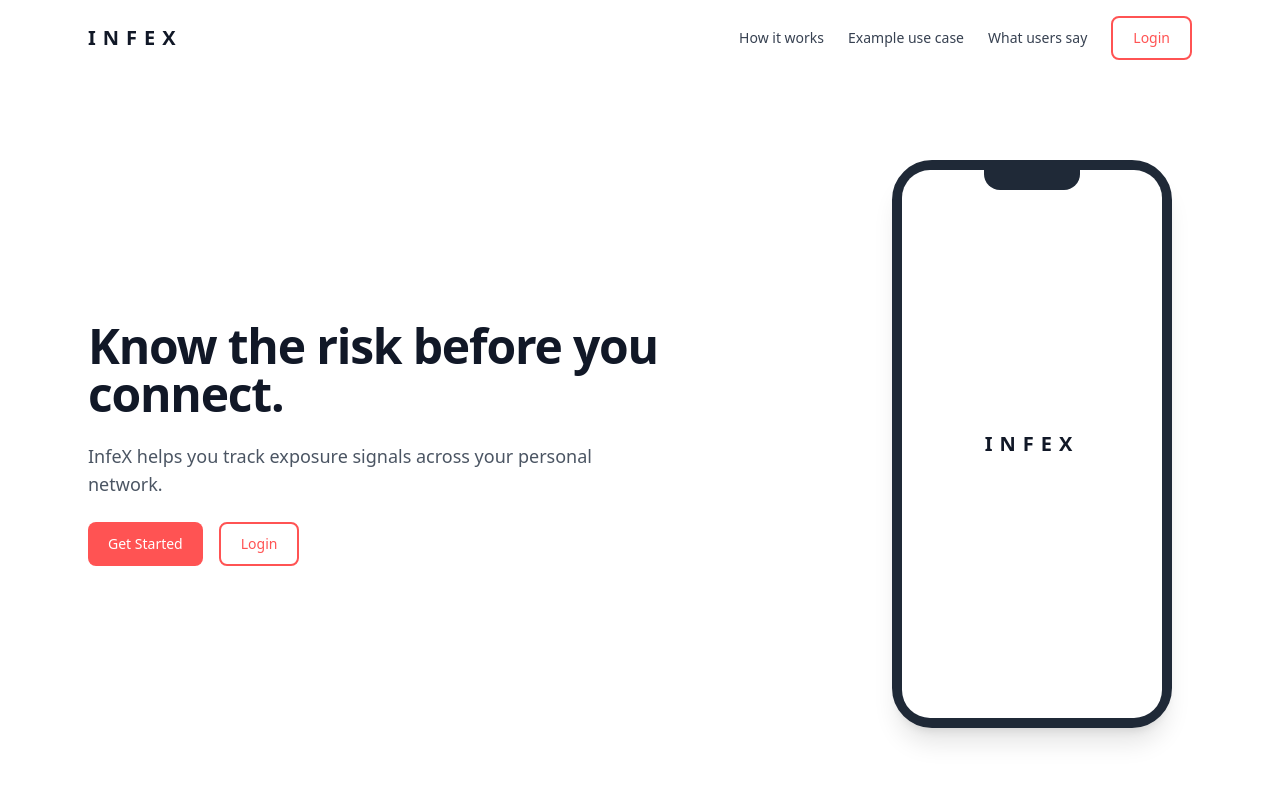
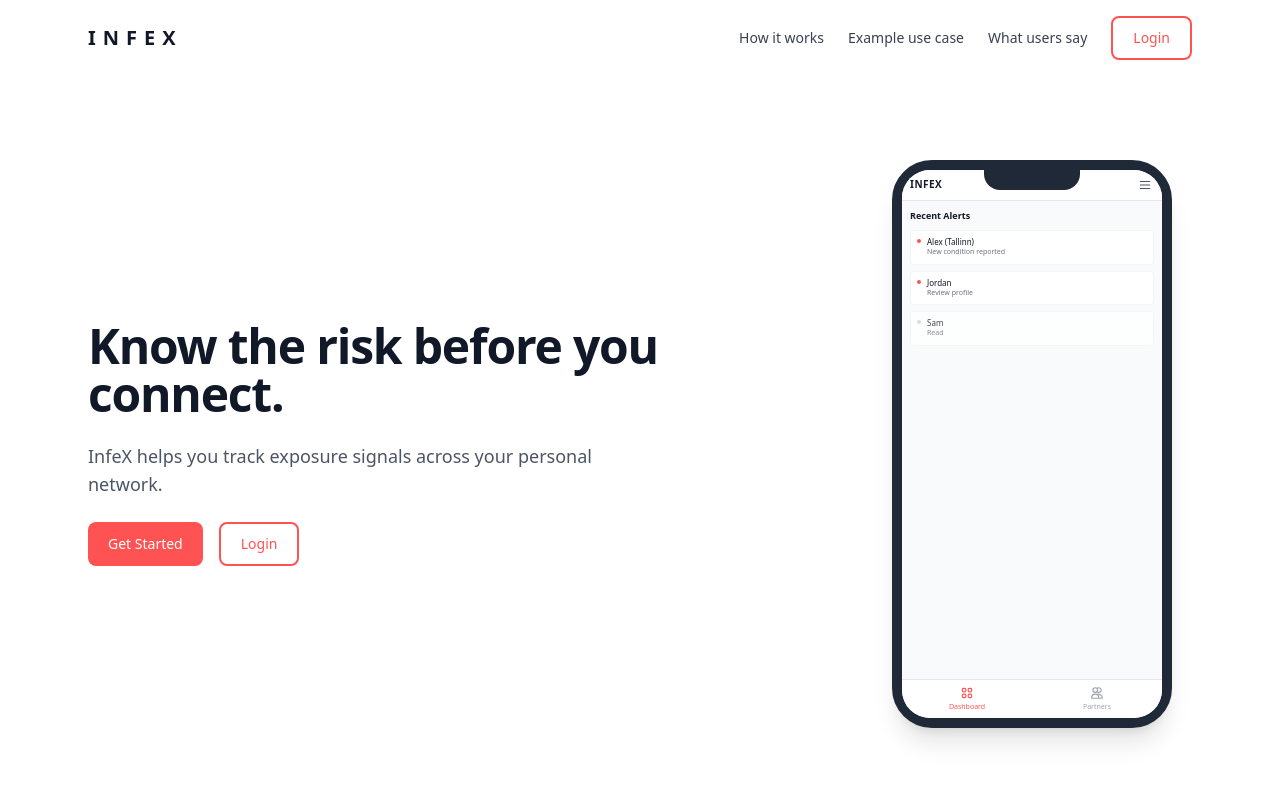
Before and after one commit to rolandruul/infex, a React (Vite) app: page / in a window 1280 px wide. Shown: the top 800 px of the page. Built offline with nearby package versions, Linux system fonts and the light colour scheme; the HTML template or start-up script is replaced by a standard one.

Commit message:
main: Updates

```diff
--- a/src/routes/Landing.jsx
+++ b/src/routes/Landing.jsx
@@ -57,10 +57,60 @@ export default function Landing() {
           <div className="flex shrink-0 justify-center lg:w-80">
             <div className="relative mx-auto w-[280px] rounded-[2.5rem] border-[10px] border-gray-800 bg-gray-800 shadow-xl">
               <div className="absolute left-1/2 top-0 h-5 w-24 -translate-x-1/2 rounded-b-2xl bg-gray-800" />
-              <div className="aspect-[9/19] overflow-hidden rounded-[1.75rem] bg-white">
-                <div className="flex h-full items-center justify-center bg-white">
-                  <div className="text-xl font-semibold uppercase tracking-[0.35em] text-gray-900">
-                    INFEX
+              <div className="aspect-[9/19] overflow-hidden rounded-[1.75rem] bg-gray-50">
+                <div className="flex h-full flex-col bg-gray-50">
+                  {/* Top bar */}
+                  <div className="flex shrink-0 items-center justify-between border-b border-gray-200 bg-white px-2 py-1.5">
+                    <span className="text-[10px] font-semibold uppercase tracking-wider text-gray-900">InfeX</span>
+                    <button type="button" className="rounded p-0.5 text-gray-600" aria-hidden>
+                      <svg className="h-3.5 w-3.5" fill="none" viewBox="0 0 24 24" stroke="currentColor">
+                        <path strokeLinecap="round" strokeLinejoin="round" strokeWidth={2} d="M4 6h16M4 12h16M4 18h16" />
+                      </svg>
+                    </button>
+                  </div>
+                  {/* Main content */}
+                  <div className="min-h-0 flex-1 overflow-auto p-2">
+                    <p className="mb-2 text-[9px] font-semibold text-gray-900">Recent Alerts</p>
+                    <div className="space-y-1.5">
+                      <div className="flex gap-1.5 rounded border border-gray-100 bg-white p-1.5">
+                        <span className="mt-0.5 h-1 w-1 shrink-0 rounded-full bg-primary" />
+                        <div className="min-w-0 flex-1">
+                          <p className="text-[8px] font-medium leading-tight text-gray-900">Alex (Tallinn)</p>
+                          <p className="text-[7px] text-gray-500">New condition reported</p>
+                        </div>
+                      </div>
+                      <div className="flex gap-1.5 rounded border border-gray-100 bg-white p-1.5">
+                        <span className="mt-0.5 h-1 w-1 shrink-0 rounded-full bg-primary" />
+                        <div className="min-w-0 flex-1">
+                          <p className="text-[8px] font-medium leading-tight text-gray-900">Jordan</p>
+                          <p className="text-[7px] text-gray-500">Review profile</p>
+                        </div>
+                      </div>
+                      <div className="flex gap-1.5 rounded border border-gray-100 bg-white p-1.5 opacity-80">
+                        <span className="mt-0.5 h-1 w-1 shrink-0 rounded-full bg-gray-300" />
+                        <div className="min-w-0 flex-1">
+                          <p className="text-[8px] font-medium leading-tight text-gray-900">Sam</p>
+                          <p className="text-[7px] text-gray-500">Read</p>
+                        </div>
+                      </div>
+                    </div>
+                  </div>
+                  {/* Bottom navbar (mobile view) */}
+                  <div className="shrink-0 border-t border-gray-200 bg-white">
+                    <div className="flex">
+                      <div className="flex flex-1 flex-col items-center gap-0.5 py-1.5 text-primary">
+                        <svg className="h-3.5 w-3.5" fill="none" viewBox="0 0 24 24" stroke="currentColor">
+                          <path strokeLinecap="round" strokeLinejoin="round" strokeWidth={2} d="M4 6a2 2 0 012-2h2a2 2 0 012 2v2a2 2 0 01-2 2H6a2 2 0 01-2-2V6zM14 6a2 2 0 012-2h2a2 2 0 012 2v2a2 2 0 01-2 2h-2a2 2 0 01-2-2V6zM4 16a2 2 0 012-2h2a2 2 0 012 2v2a2 2 0 01-2 2H6a2 2 0 01-2-2v-2zM14 16a2 2 0 012-2h2a2 2 0 012 2v2a2 2 0 01-2 2h-2a2 2 0 01-2-2v-2z" />
+                        </svg>
+                        <span className="text-[7px] font-medium">Dashboard</span>
+                      </div>
+                      <div className="flex flex-1 flex-col items-center gap-0.5 py-1.5 text-gray-400">
+                        <svg className="h-3.5 w-3.5" fill="none" viewBox="0 0 24 24" stroke="currentColor">
+                          <path strokeLinecap="round" strokeLinejoin="round" strokeWidth={2} d="M12 4.354a4 4 0 110 5.292M15 21H3v-1a6 6 0 0112 0v1zm0 0h6v-1a6 6 0 00-9-5.197M13 7a4 4 0 11-8 0 4 4 0 018 0z" />
+                        </svg>
+                        <span className="text-[7px] font-medium">Partners</span>
+                      </div>
+                    </div>
                   </div>
                 </div>
               </div>
```
